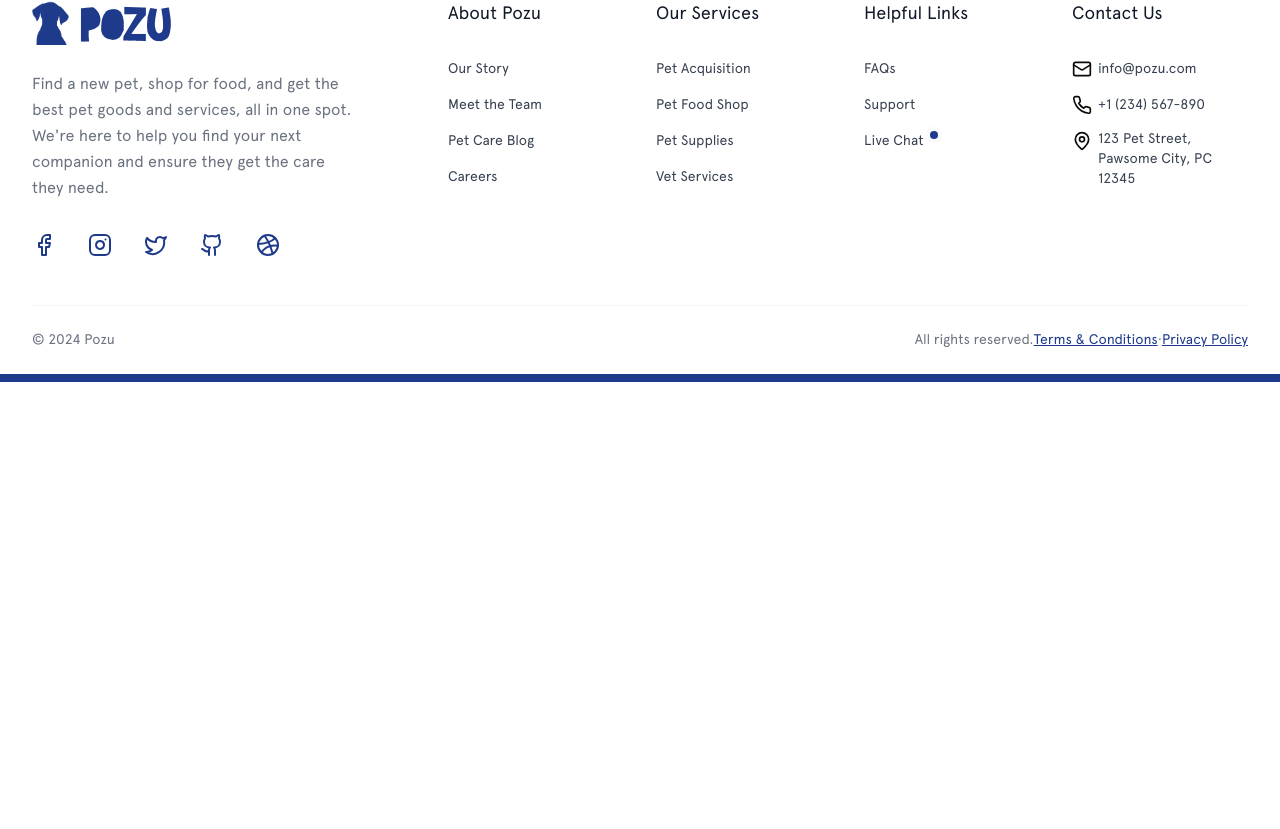
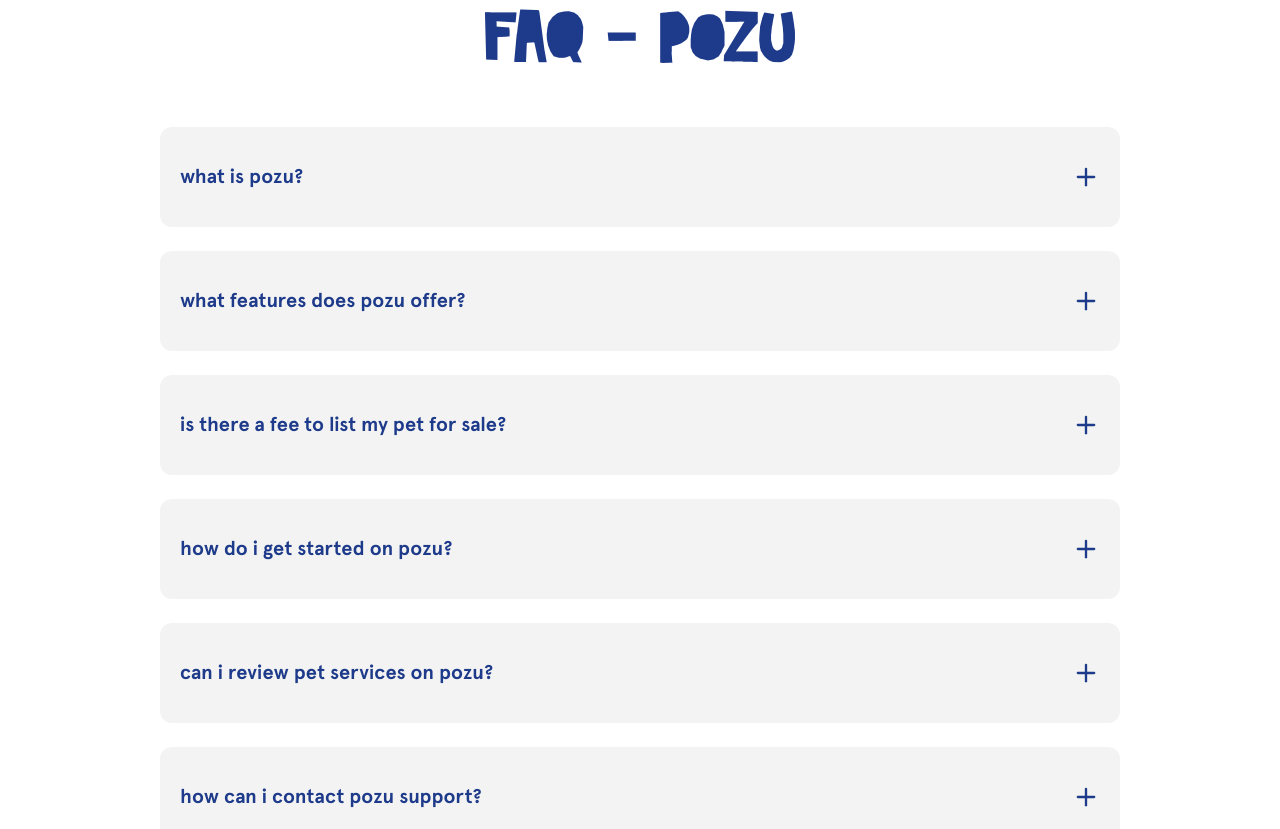
Before and after one commit to HEMANTH123SR/POZU, a Next.js app: page / in a window 1280 px wide. Shown: the part 4511-5340 px from the top of the page. Before the commit the page ends 4893 px from the top, so only its background shows below. Built offline with nearby package versions, Linux system fonts and the light colour scheme.

Commit message:
add faq section

```diff
--- a/app/page.tsx
+++ b/app/page.tsx
@@ -2,7 +2,7 @@ import { panchoSemibold } from "@/app/fonts/font";
 import { DogSliderComponent } from "@/components/sections/dog-slider";
 import { TopSellingProduct } from "@/components/sections/top-product-section";
 import { FeatureSection } from "@/components/sections/feature-section";
-
+import { FaqSection } from "@/components/sections/faq-section";
 export default function Home() {
   return (
     <div className="h-full flex flex-col overflow-x-hidden">
@@ -35,6 +35,7 @@ export default function Home() {
       <FeatureSection />
       <DogSliderComponent />
       <TopSellingProduct />
+      <FaqSection />
     </div>
   );
 }
--- /dev/null
+++ b/components/sections/faq-section.tsx
@@ -0,0 +1,73 @@
+"use client";
+import { cutAlong } from "@/app/fonts/font";
+import {
+  Accordion,
+  AccordionContent,
+  AccordionItem,
+  AccordionTrigger,
+} from "@/components/ui/accordion";
+
+export const FaqSection = () => {
+  return (
+    <section className="w-screen flex flex-col justify-center items-center border-y-4 border-blue-900 py-24">
+      <div className="flex flex-col justify-center items-center w-9/12 space-y-8">
+        <h4 className={`text-7xl ${cutAlong.className} text-blue-900`}>
+          {" "}
+          FAQ - POZU
+        </h4>
+        <Accordion type="single" collapsible className="w-full ">
+          <AccordionItem value="item-1">
+            <AccordionTrigger className="text-left">
+              What is Pozu?
+            </AccordionTrigger>
+            <AccordionContent>
+              Pozu is a platform where users can list pets for sale, adopt pets,
+              find pet services like vets or groomers, and shop for pet-related products.
+            </AccordionContent>
+          </AccordionItem>
+          <AccordionItem value="item-2">
+            <AccordionTrigger className="text-left">
+              What features does Pozu offer?
+            </AccordionTrigger>
+            <AccordionContent>
+              Pozu provides options to list and adopt pets, find pet services near you,
+              purchase pet goods, and access helpful resources for pet care.
+            </AccordionContent>
+          </AccordionItem>
+          <AccordionItem value="item-3">
+            <AccordionTrigger className="text-left">
+              Is there a fee to list my pet for sale?
+            </AccordionTrigger>
+            <AccordionContent>
+              Yes, Pozu charges a small fee for pet listings. However, adopting pets is free!
+            </AccordionContent>
+          </AccordionItem>
+          <AccordionItem value="item-4">
+            <AccordionTrigger className="text-left">
+              How do I get started on Pozu?
+            </AccordionTrigger>
+            <AccordionContent>
+              Visit https://pozu.com and create an account. You can start listing or browsing pets and services right away!
+            </AccordionContent>
+          </AccordionItem>
+          <AccordionItem value="item-5">
+            <AccordionTrigger className="text-left">
+              Can I review pet services on Pozu?
+            </AccordionTrigger>
+            <AccordionContent>
+              Yes! After using a service, you can leave a review to help others find the best options for their pets.
+            </AccordionContent>
+          </AccordionItem>
+          <AccordionItem value="item-6">
+            <AccordionTrigger className="text-left">
+              How can I contact Pozu support?
+            </AccordionTrigger>
+            <AccordionContent>
+              You can reach out to our support team via the contact form on the website or email us at support@pozu.com.
+            </AccordionContent>
+          </AccordionItem>
+        </Accordion>
+      </div>
+    </section>
+  );
+};
--- /dev/null
+++ b/components/ui/accordion.tsx
@@ -0,0 +1,60 @@
+"use client";
+import * as React from "react";
+import * as AccordionPrimitive from "@radix-ui/react-accordion";
+import { Plus } from "lucide-react";
+import { cn } from "@/lib/utils";
+import { apercuBold } from "@/app/fonts/font";
+
+const Accordion = AccordionPrimitive.Root;
+
+const AccordionItem = React.forwardRef<
+  React.ElementRef<typeof AccordionPrimitive.Item>,
+  React.ComponentPropsWithoutRef<typeof AccordionPrimitive.Item>
+>(({ className, ...props }, ref) => (
+  <AccordionPrimitive.Item
+    ref={ref}
+    className={cn(
+      " p-4 md:p-5 my-6 rounded-xl text-blue-900 bg-[#F2F3F2]",
+      className
+    )}
+    style={apercuBold.style}
+    {...props}
+  />
+));
+AccordionItem.displayName = "AccordionItem";
+
+const AccordionTrigger = React.forwardRef<
+  React.ElementRef<typeof AccordionPrimitive.Trigger>,
+  React.ComponentPropsWithoutRef<typeof AccordionPrimitive.Trigger>
+>(({ className, children, ...props }, ref) => (
+  <AccordionPrimitive.Header className="flex">
+    <AccordionPrimitive.Trigger
+      ref={ref}
+      className={cn(
+        "flex lowercase flex-1 items-center justify-between py-1.5 sm:py-2  md:py-4 text-base sm:text-lg md:text-xl font-medium transition-all hover:underline [&[data-state=open]>svg]:rotate-180",
+        className
+      )}
+      {...props}
+    >
+      {children}
+      <Plus className="h-5 w-5 md:h-7 md:w-7 text-blue-900 shrink-0  transition-transform duration-200" />
+    </AccordionPrimitive.Trigger>
+  </AccordionPrimitive.Header>
+));
+AccordionTrigger.displayName = AccordionPrimitive.Trigger.displayName;
+
+const AccordionContent = React.forwardRef<
+  React.ElementRef<typeof AccordionPrimitive.Content>,
+  React.ComponentPropsWithoutRef<typeof AccordionPrimitive.Content>
+>(({ className, children, ...props }, ref) => (
+  <AccordionPrimitive.Content
+    ref={ref}
+    className="overflow-hidden text-sm md:text-base lowercase  data-[state=closed]:animate-accordion-up data-[state=open]:animate-accordion-down "
+    {...props}
+  >
+    <div className={cn("pb-4 pt-0", className)}>{children}</div>
+  </AccordionPrimitive.Content>
+));
+AccordionContent.displayName = AccordionPrimitive.Content.displayName;
+
+export { Accordion, AccordionItem, AccordionTrigger, AccordionContent };
--- a/package.json
+++ b/package.json
@@ -9,6 +9,7 @@
     "lint": "next lint"
   },
   "dependencies": {
+    "@radix-ui/react-accordion": "^1.2.0",
     "@radix-ui/react-icons": "^1.3.0",
     "@radix-ui/react-scroll-area": "^1.1.0",
     "class-variance-authority": "^0.7.0",
--- a/tailwind.config.ts
+++ b/tailwind.config.ts
@@ -55,6 +55,28 @@ const config: Config = {
   			lg: 'var(--radius)',
   			md: 'calc(var(--radius) - 2px)',
   			sm: 'calc(var(--radius) - 4px)'
+  		},
+  		keyframes: {
+  			'accordion-down': {
+  				from: {
+  					height: '0'
+  				},
+  				to: {
+  					height: 'var(--radix-accordion-content-height)'
+  				}
+  			},
+  			'accordion-up': {
+  				from: {
+  					height: 'var(--radix-accordion-content-height)'
+  				},
+  				to: {
+  					height: '0'
+  				}
+  			}
+  		},
+  		animation: {
+  			'accordion-down': 'accordion-down 0.2s ease-out',
+  			'accordion-up': 'accordion-up 0.2s ease-out'
   		}
   	}
   },
```
Also changed, not shown: 1 other file (tests, documents, lock files or other folders).
